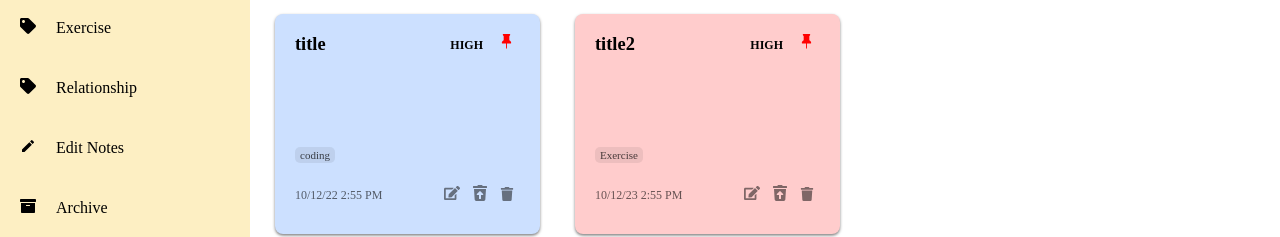
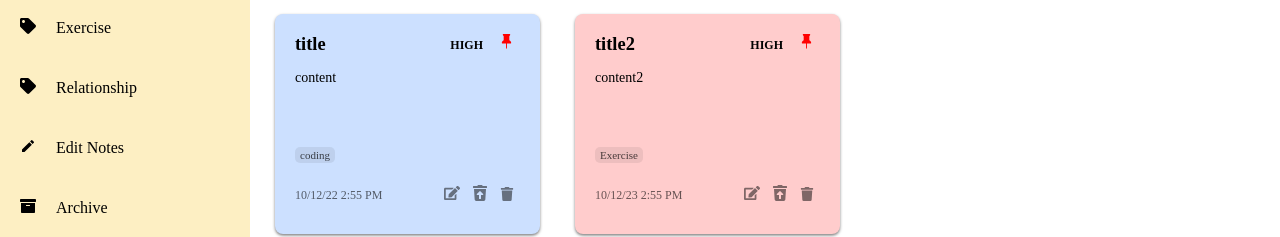
Before and after one commit to kmk0304/react-note-app, a React (Vite) app: page / in a window 1280 px wide. Shown: the part 217-454 px from the top of the page. Built offline with nearby package versions, Linux system fonts and the light colour scheme.

Commit message:
html-react-parser

```diff
--- a/src/components/NoteCard/NoteCard.tsx
+++ b/src/components/NoteCard/NoteCard.tsx
@@ -6,15 +6,25 @@ import { BsFillPinFill } from 'react-icons/bs'
 import { useAppDispatch } from '../../hooks/redux'
 import getRelevantBtns from '../../utils/getRelevantBtns'
 import { readNote, setPinnedNotes } from '../../store/noteList/noteListSlice'
+import parse from 'html-react-parser'
 
 interface NoteCardProps {
   note: Note
   type: string
 }
 
+
 const NoteCard = ({ note, type }: NoteCardProps) => {
   const { title, content, tags, color, priority, date, isPinned, isRead, id } = note;
   const dispatch = useAppDispatch()
+  const func = () => {
+    const imgContent = content.includes("img")
+    if (imgContent) {
+      return content;
+    } else {
+      return content.length > 75 ? content.slice(0, 75) + "..." : content;
+    }
+  }
   return (
      <>
       <Card style={{ background: color }}>
@@ -42,6 +52,7 @@ const NoteCard = ({ note, type }: NoteCardProps) => {
           </div>
         </TopBox>
         <ContentBox onClick={() => dispatch(readNote({ type, id }))}>
+          {parse(func())}
         </ContentBox>
         <TagsBox>
           {tags.map(({ tag, id }) => (
```
